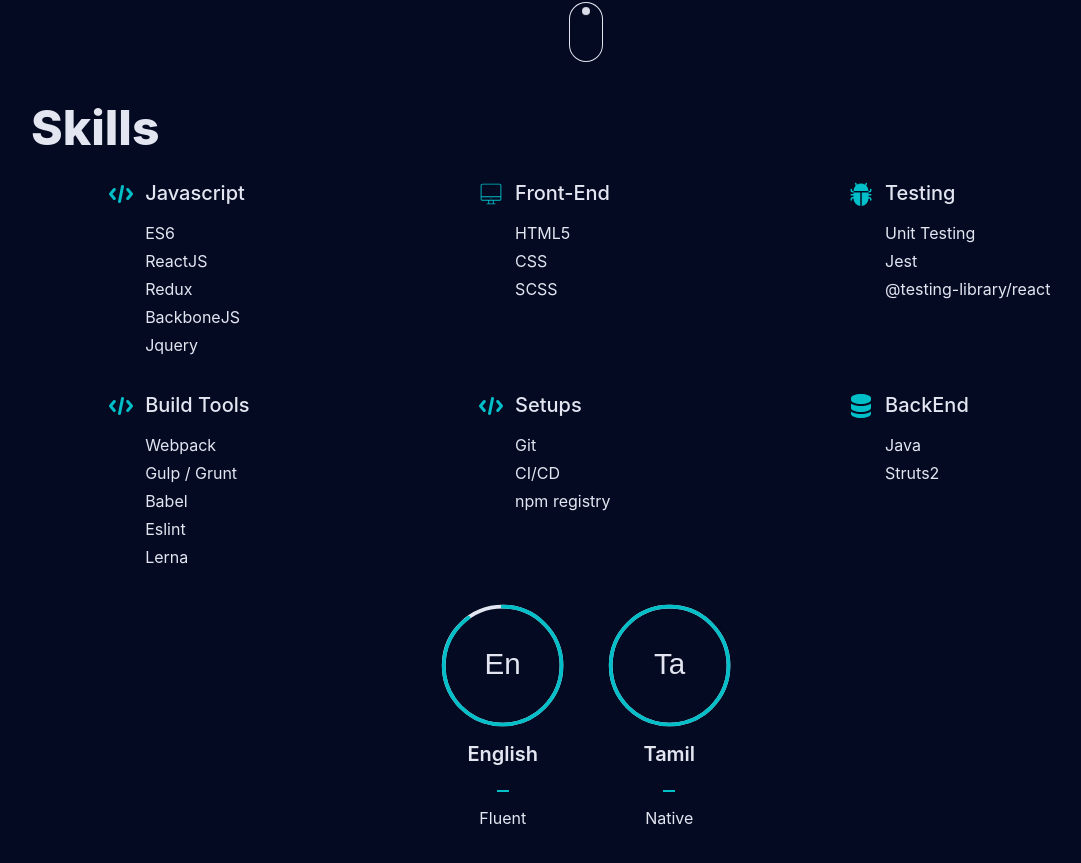
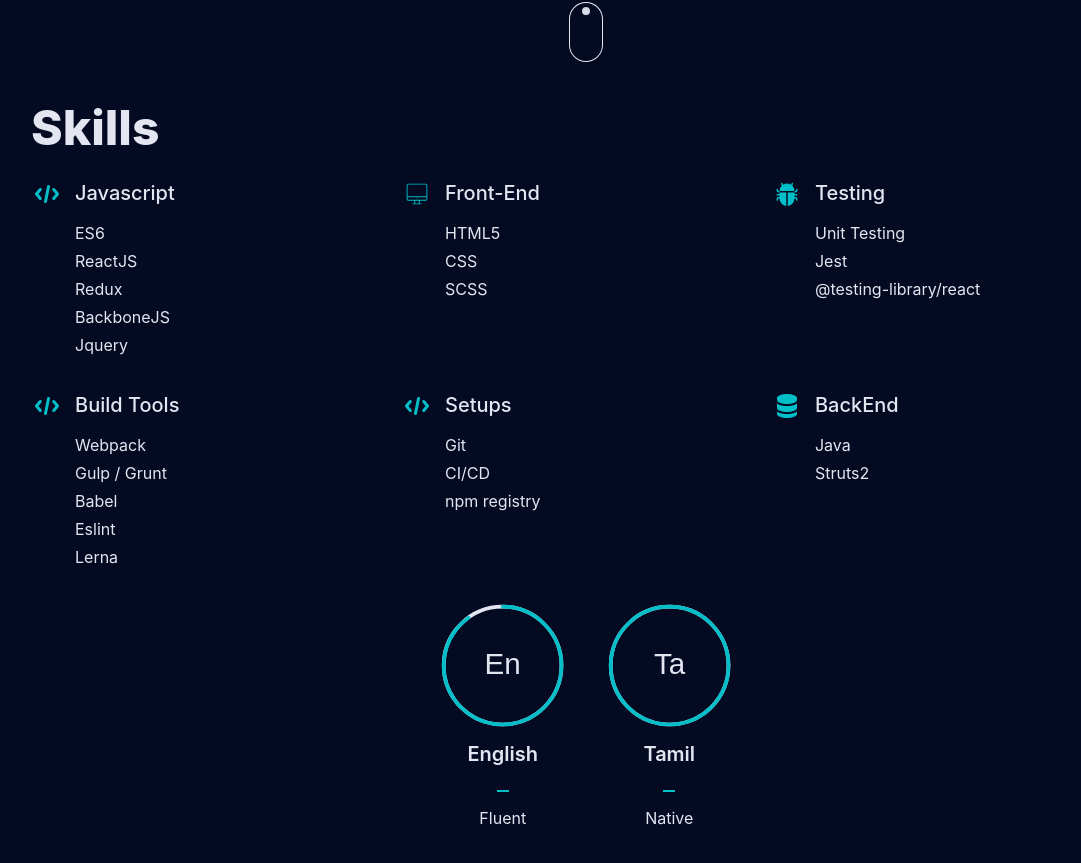
Before and after one commit to saravananceg/portfolio, a React (Create React App) app: page / in a window 1280 px wide. Shown: the part 2333-3196 px from the top of the page, without its empty margins (54-1135 px from the left). Built offline with nearby package versions, Linux system fonts and the light colour scheme.

Commit message:
responsive design changes

```diff
--- a/src/js/LandingPage/LandingPage.js
+++ b/src/js/LandingPage/LandingPage.js
@@ -2,10 +2,8 @@
 
 import { Navbar } from '../navbar/navbar';
 import { Icon } from '../SocialNetworkingList/Icons';
-import { ReactComponent as Coder } from '../../images/characters/coder.svg';
 import TypeWriteComponent from '../Components/TypeWriterComponent';
 import '../../scss/landingPage/landingPage.scss';
-
 
 const data = [
   "(() => 'awesome js')()",
@@ -28,9 +26,6 @@
 
       <div className="intro-container">
         <div className="intro-section">
-          {/* <div>
-            <Coder width="300" height="200" />
-          </div> */}
           <div className="intro-name">Hello, I&apos;m Saravanan!</div>
           <div className="intro-tags">
             Web Developer
--- a/src/js/navbar/navbar.js
+++ b/src/js/navbar/navbar.js
@@ -1,8 +1,6 @@
 import React, {
   useEffect, useState, useRef, useCallback
 } from 'react';
-import { Link } from 'react-router-dom';
-import { useSelector } from 'react-redux';
 import ScrollLink from './ScrollLink';
 import '../../scss/landingPage/navbar.scss';
 
@@ -14,8 +12,6 @@
 import ThemeData from './MagicThemeData';
 
 const Navbar = () => {
-  const currentTab = useSelector((state) => state.selectedId);
-
   const navBarItem = useRef(null);
 
   const [currentTheme, setCurrentTheme] = useState(0);
@@ -27,7 +23,6 @@
   useEffect(() => {
     const data = ThemeData[currentTheme];
     const { style } = document.documentElement;
-
     style.setProperty('--portfolio-bg-color', data.bg);
     style.setProperty('--portfolio-bg-fade-color', `${data.bg}f0`);
     style.setProperty('--portfolio-font-color', data.font);
@@ -45,7 +40,6 @@
             </div>
             <span>Profile</span>
           </ScrollLink>
-          {/* <PulseDot style={{ transform }} className="pulse-dot" /> */}
         </li>
         <li className="navlist">
           <ScrollLink smooth className="nav-link" to="about">
@@ -79,7 +73,7 @@
         <span className="theme-wand">
           <WandIcon />
         </span>
-        <span>Do Magic</span>
+        <span className="theme-wand-text">Do Magic</span>
       </div>
     </nav>
   );
--- a/src/scss/landingPage/navbar.scss
+++ b/src/scss/landingPage/navbar.scss
@@ -126,7 +126,8 @@
     .nav-icon {
         padding-right: 0;
     }
-    .nav-link span {
+    .nav-link span,
+    .theme-wand-text {
         display: none;
     }
 }
--- a/src/scss/skills/PercentageBar.scss
+++ b/src/scss/skills/PercentageBar.scss
@@ -74,3 +74,8 @@
   font-size: 0.5em;
   text-anchor: middle;
 }
+@media (max-width: #{$phone}) {
+  .language-wrapper {
+    width: 20%;
+  }
+}
--- a/src/scss/skills/skills.scss
+++ b/src/scss/skills/skills.scss
@@ -17,14 +17,13 @@
 
 .skill-section {
     display: flex;
-    padding: 1rem 2rem;
-    width: 33.3333%;
+    padding: 1rem .25rem;
+    min-width: 33.3333%;
     justify-content: flex-start;
 }
 
 .skill-section-icon {
-    padding-right: 4%;
-    padding-left: 15%;
+    padding-right: 1em;
 }
 
 .skill-icon {
@@ -46,4 +45,9 @@
     .skill-section {
         width: 50%;
     }
+
+    .skills-list-header {
+        font-size: 1rem;
+        font-weight: 700;
+    }
 }
```
